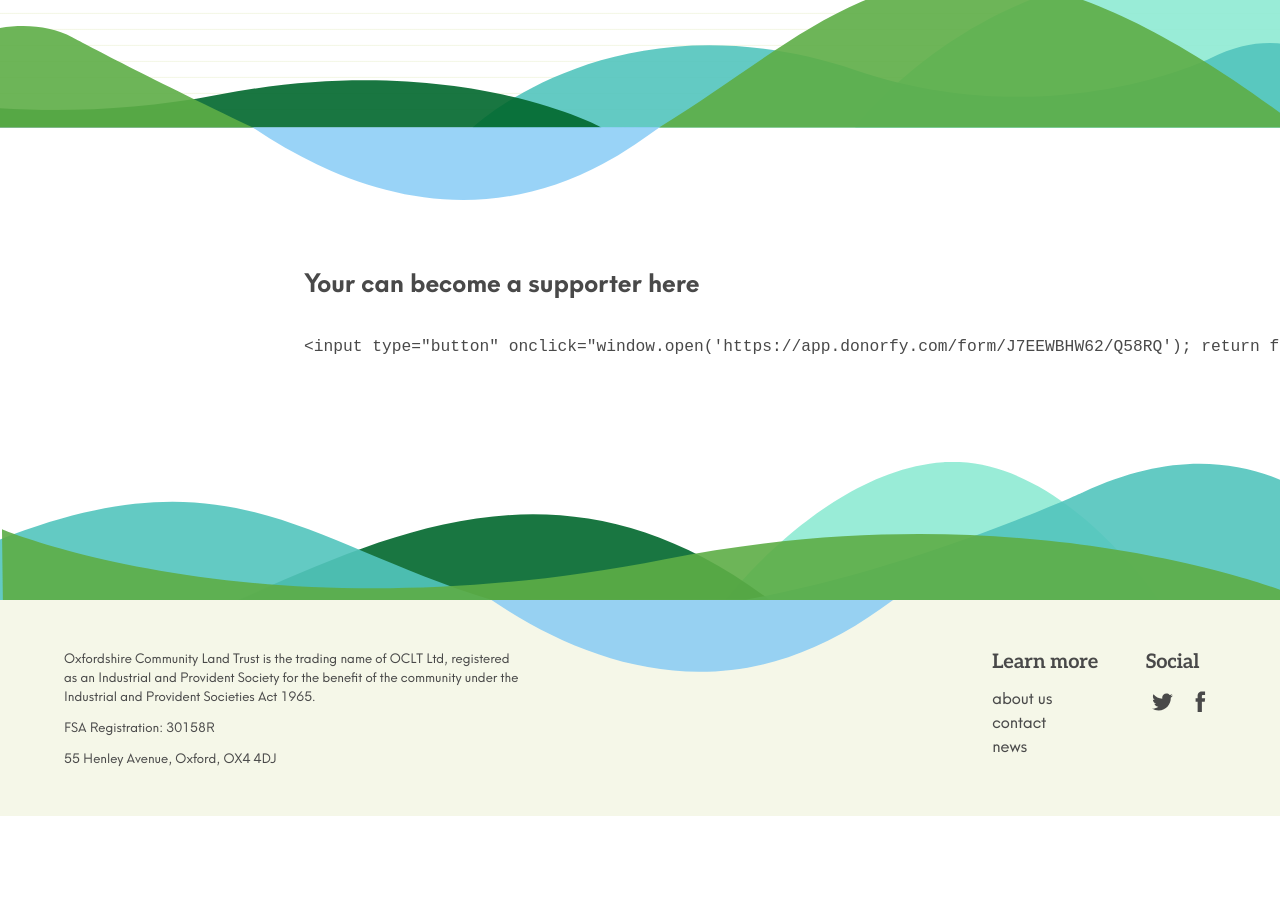
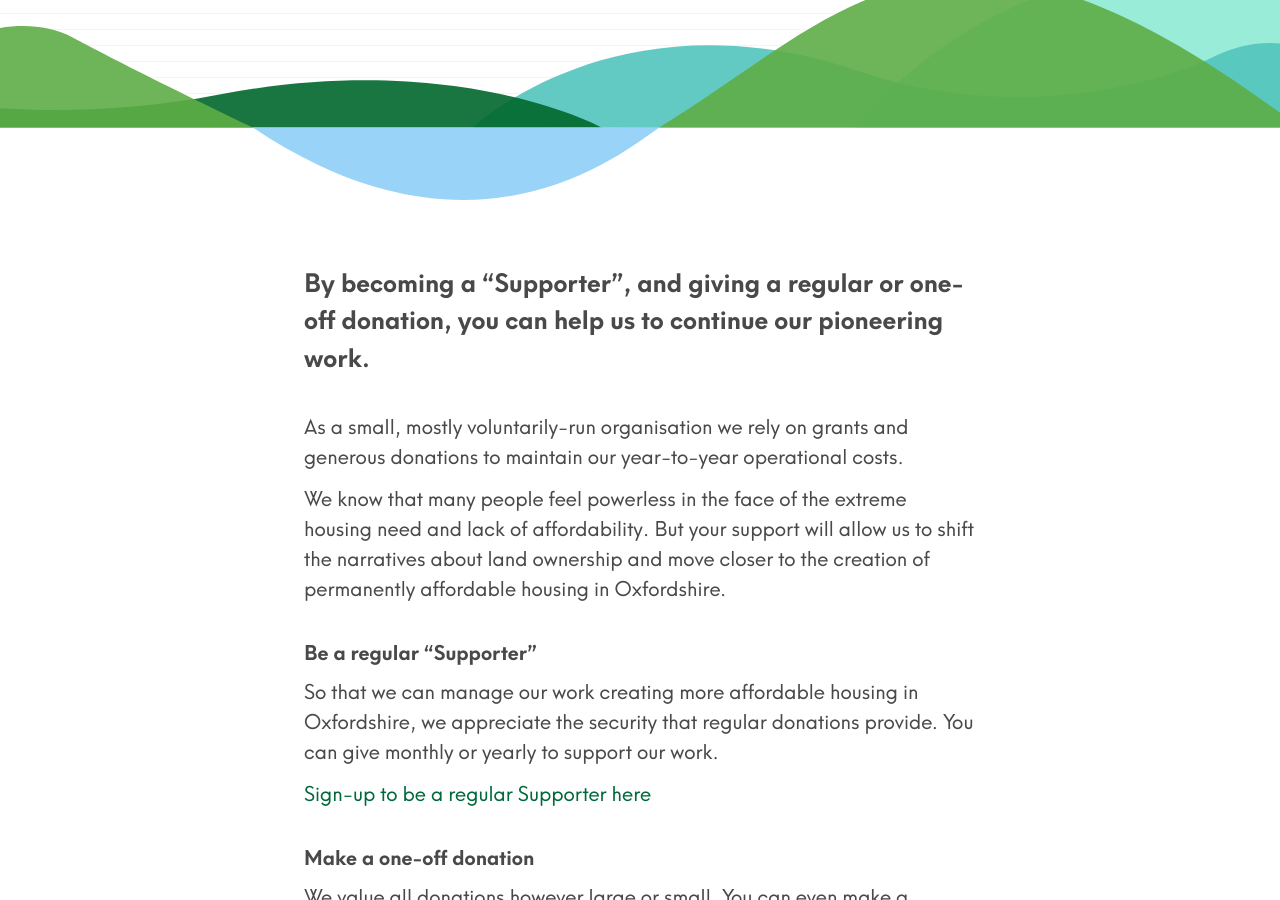
Before and after one commit to johnpuddephatt/oclt, a Jekyll site: the page built from _pages/support-us.md, in a window 1280 px wide and 900 px high, scrolled down 345 px. Built offline with Jekyll 4.4.1, drawn with Linux system fonts in a browser that asks for light colours; before the commit the page ends 1161 px from its top, so only the background shows below that; some of the changed text lies outside the part shown.

Commit message:
Update from Forestry.io Oxfordshire CLT updated _pages/support-us.md

```diff
--- a/_pages/support-us.md
+++ b/_pages/support-us.md
@@ -1,9 +1,27 @@
 ---
 layout: page
 title: Support us
-subtitle: ''
+subtitle: "...and be part of changing Oxfordshire's housing system"
 
 ---
-Your can become a supporter here
+By becoming a “Supporter”, and giving a regular or one-off donation, you can help us to continue our pioneering work.
 
-    <input type="button" onclick="window.open('https://app.donorfy.com/form/J7EEWBHW62/Q58RQ'); return false;" value="Open Form"/>
+As a small, mostly voluntarily-run organisation we rely on grants and generous donations to maintain our year-to-year operational costs.
+
+We know that many people feel powerless in the face of the extreme housing need and lack of affordability. But your support will allow us to shift the narratives about land ownership and move closer to the creation of permanently affordable housing in Oxfordshire.
+
+### Be a regular "Supporter"
+
+So that we can manage our work creating more affordable housing in Oxfordshire, we appreciate the security that regular donations provide. You can give monthly or yearly to support our work.
+
+[Sign-up to be a regular Supporter here](https://app.donorfy.com/form/J7EEWBHW62/Q58RQ)
+
+### Make a one-off donation
+
+We value all donations however large or small. You can even make a donation as a gift or in memory of a loved one.
+
+[Sign-up to a be donor here](https://app.donorfy.com/form/J7EEWBHW62/FDOB4)
+
+### Do you have land or a property?
+
+Would you like to see your home help provide affordable housing for generations to come? If you are looking to sell or even bequeath your house so it can be kept in community-ownership [please contact us](https://www.oclt.org.uk/contact/).
```
